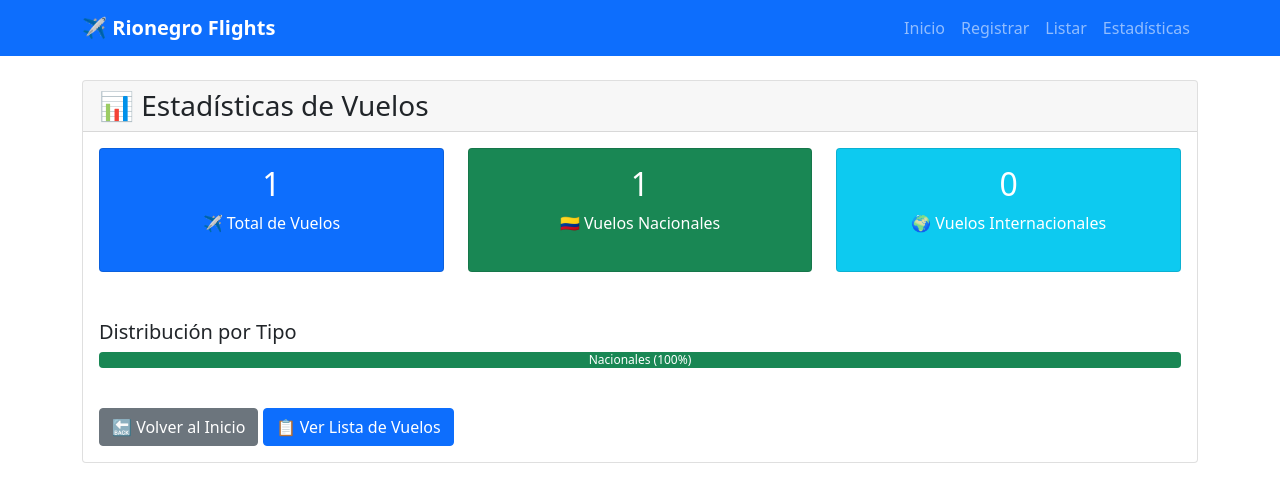
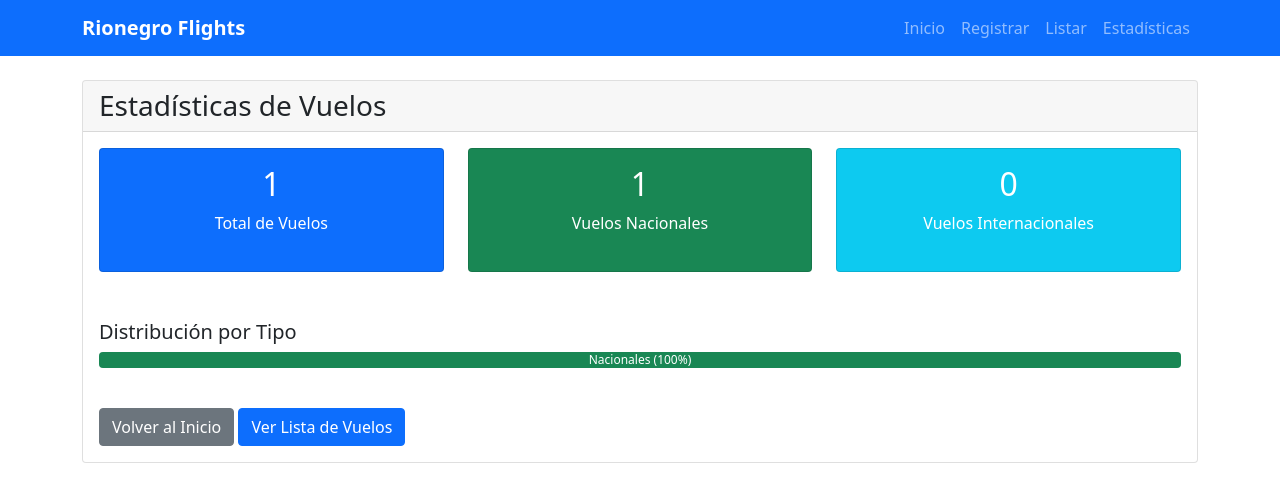
Before and after one commit to nicolas61v/parcial1-TEIS, a Django app: page /estadisticas/ in a window 1280 px wide. Shown: the top 502 px of the page. Run offline with Django 5.2, Linux system fonts and the light colour scheme; data comes from the database, SQL or seed files in the repository.

Commit message:
updated text

```diff
--- a/flights/templates/flights/base.html
+++ b/flights/templates/flights/base.html
@@ -14,7 +14,7 @@
 <body>
     <nav class="navbar navbar-expand-lg navbar-dark bg-primary">
         <div class="container">
-            <a class="navbar-brand" href="{% url 'home' %}">✈️ Rionegro Flights</a>
+            <a class="navbar-brand" href="{% url 'home' %}">Rionegro Flights</a>
             <div class="navbar-nav">
                 <a class="nav-link" href="{% url 'home' %}">Inicio</a>
                 <a class="nav-link" href="{% url 'registrar_vuelo' %}">Registrar</a>
--- a/flights/templates/flights/estadisticas.html
+++ b/flights/templates/flights/estadisticas.html
@@ -7,7 +7,7 @@
     <div class="col-12">
         <div class="card">
             <div class="card-header">
-                <h3 class="card-title mb-0">📊 Estadísticas de Vuelos</h3>
+                <h3 class="card-title mb-0">Estadísticas de Vuelos</h3>
             </div>
             <div class="card-body">
                 <div class="row">
@@ -15,7 +15,7 @@
                         <div class="card bg-primary text-white h-100">
                             <div class="card-body text-center">
                                 <h2 class="card-title">{{ total_vuelos }}</h2>
-                                <p class="card-text">✈️ Total de Vuelos</p>
+                                <p class="card-text">Total de Vuelos</p>
                             </div>
                         </div>
                     </div>
@@ -24,7 +24,7 @@
                         <div class="card bg-success text-white h-100">
                             <div class="card-body text-center">
                                 <h2 class="card-title">{{ vuelos_nacionales }}</h2>
-                                <p class="card-text">🇨🇴 Vuelos Nacionales</p>
+                                <p class="card-text">Vuelos Nacionales</p>
                             </div>
                         </div>
                     </div>
@@ -33,7 +33,7 @@
                         <div class="card bg-info text-white h-100">
                             <div class="card-body text-center">
                                 <h2 class="card-title">{{ vuelos_internacionales }}</h2>
-                                <p class="card-text">🌍 Vuelos Internacionales</p>
+                                <p class="card-text">Vuelos Internacionales</p>
                             </div>
                         </div>
                     </div>
@@ -60,8 +60,8 @@
                 {% endif %}
 
                 <div class="mt-4">
-                    <a href="{% url 'home' %}" class="btn btn-secondary">🔙 Volver al Inicio</a>
-                    <a href="{% url 'listar_vuelos' %}" class="btn btn-primary">📋 Ver Lista de Vuelos</a>
+                    <a href="{% url 'home' %}" class="btn btn-secondary">Volver al Inicio</a>
+                    <a href="{% url 'listar_vuelos' %}" class="btn btn-primary">Ver Lista de Vuelos</a>
                 </div>
             </div>
         </div>
--- a/flights/templates/flights/registrar_vuelo.html
+++ b/flights/templates/flights/registrar_vuelo.html
@@ -7,7 +7,7 @@
     <div class="col-md-6 mx-auto">
         <div class="card">
             <div class="card-header">
-                <h3 class="card-title mb-0">✈️ Registrar Nuevo Vuelo</h3>
+                <h3 class="card-title mb-0">Registrar Nuevo Vuelo</h3>
             </div>
             <div class="card-body">
                 <form method="post">
@@ -50,8 +50,8 @@
                     </div>
 
                     <div class="d-grid gap-2">
-                        <button type="submit" class="btn btn-primary">💾 Guardar Vuelo</button>
-                        <a href="{% url 'home' %}" class="btn btn-secondary">🔙 Volver al Inicio</a>
+                        <button type="submit" class="btn btn-primary">Guardar Vuelo</button>
+                        <a href="{% url 'home' %}" class="btn btn-secondary">Volver al Inicio</a>
                     </div>
                 </form>
             </div>
```
Also changed, not shown: flights/templates/flights/home.html (+4 -4 lines), flights/templates/flights/listar_vuelos.html (+6 -6 lines).
